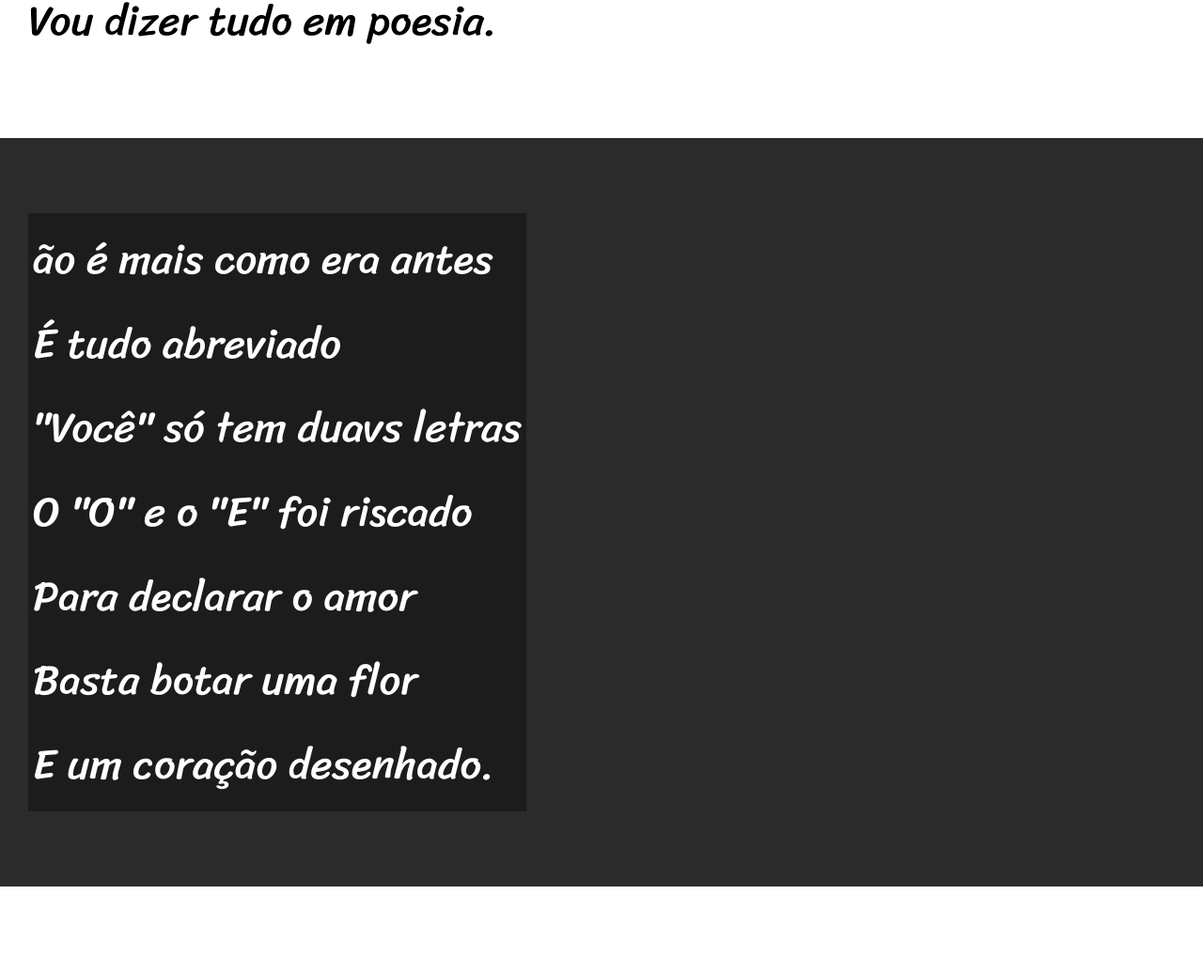
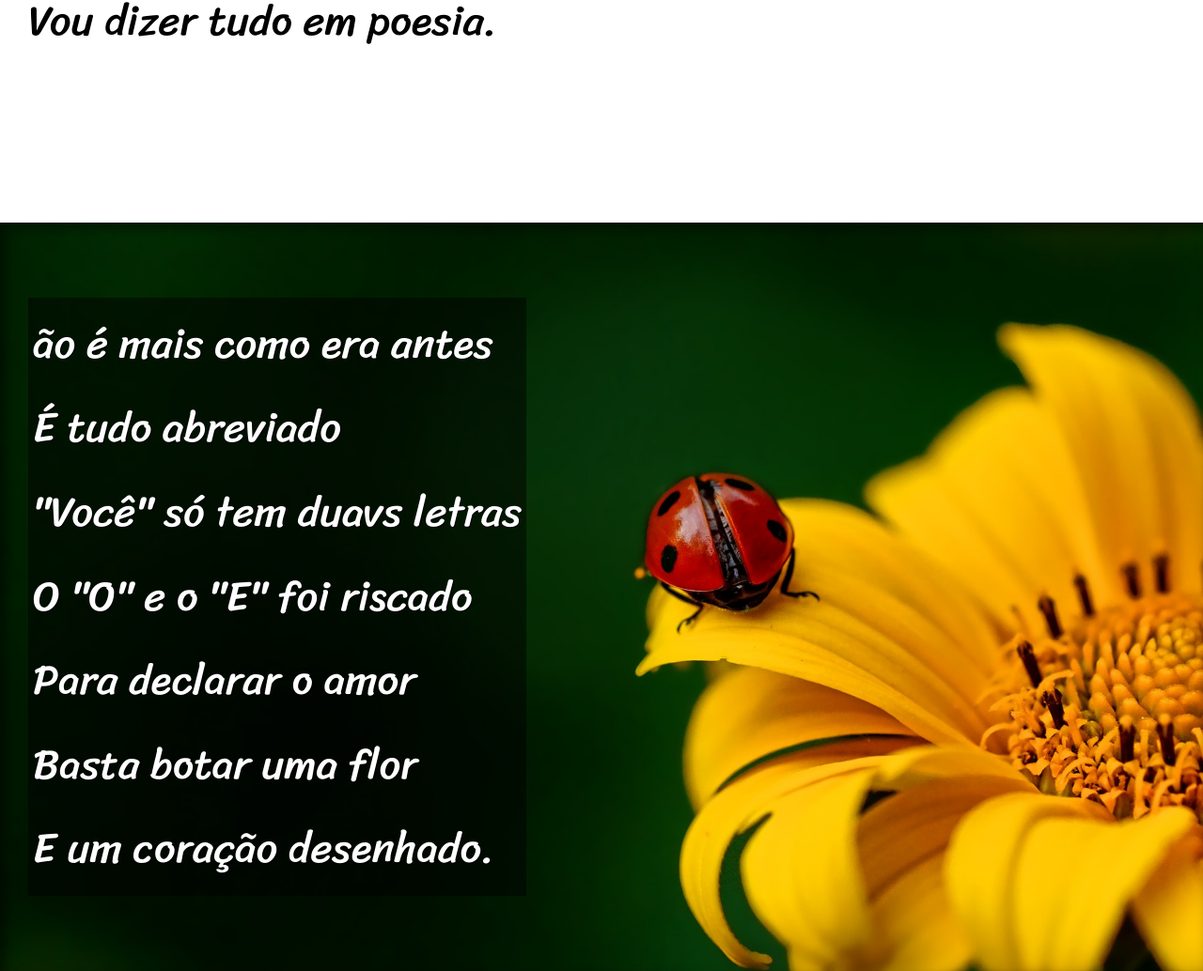
Before and after one commit to guhenrih/html-css, a plain HTML site: page desafios/des02/projeto-cordel.html in a window 1280 px wide. Shown: the part 910-1944 px from the top of the page at 94% size. Drawn offline with Linux system fonts and the light colour scheme.

Commit message:
finalizado.

```diff
--- a/desafios/des02/estilo/style.css
+++ b/desafios/des02/estilo/style.css
@@ -67,14 +67,30 @@ section {
 
 .imagem {
     background-color: rgb(43, 43, 43);
-    color: white;
+    background-size: cover;
+    background-attachment: fixed;
+    color: white;box-shadow: inset 6px 6px 13px 0px rgba(0, 0, 0, 0.507);
 
 }
 
 .imagem > p {
     display: inline-block;
     padding: 5px;
-    background-color: rgba(0, 0, 0, 0.342);
+    background-color: rgba(0, 0, 0, 0.493);
+    text-shadow: 1px 1px 0px black;
+}
+
+section > p {
+    padding-bottom: 2em;
+}
+section#img01 {
+    background-image: url('../imagens/background001.jpg');
+    background-position: right center;
+}
+
+section#img02 {
+    background-image: url('../imagens/background002.jpg');
+    background-position: right center;
 }
 
 footer {
--- a/desafios/des02/projeto-cordel.html
+++ b/desafios/des02/projeto-cordel.html
@@ -25,7 +25,7 @@
             </p>
         </section>
 
-        <section class="imagem">
+        <section class="imagem" id="img01">
             <p>
                 ão é mais como era antes<br>
                 É tudo abreviado<br>
@@ -59,7 +59,7 @@
             </p>
         </section>
 
-        <section class="imagem">
+        <section class="imagem" id="img02">
             <p>
                 Tenho saudade das cartas<br>
                 Escritas com a própria mão<br>
```
